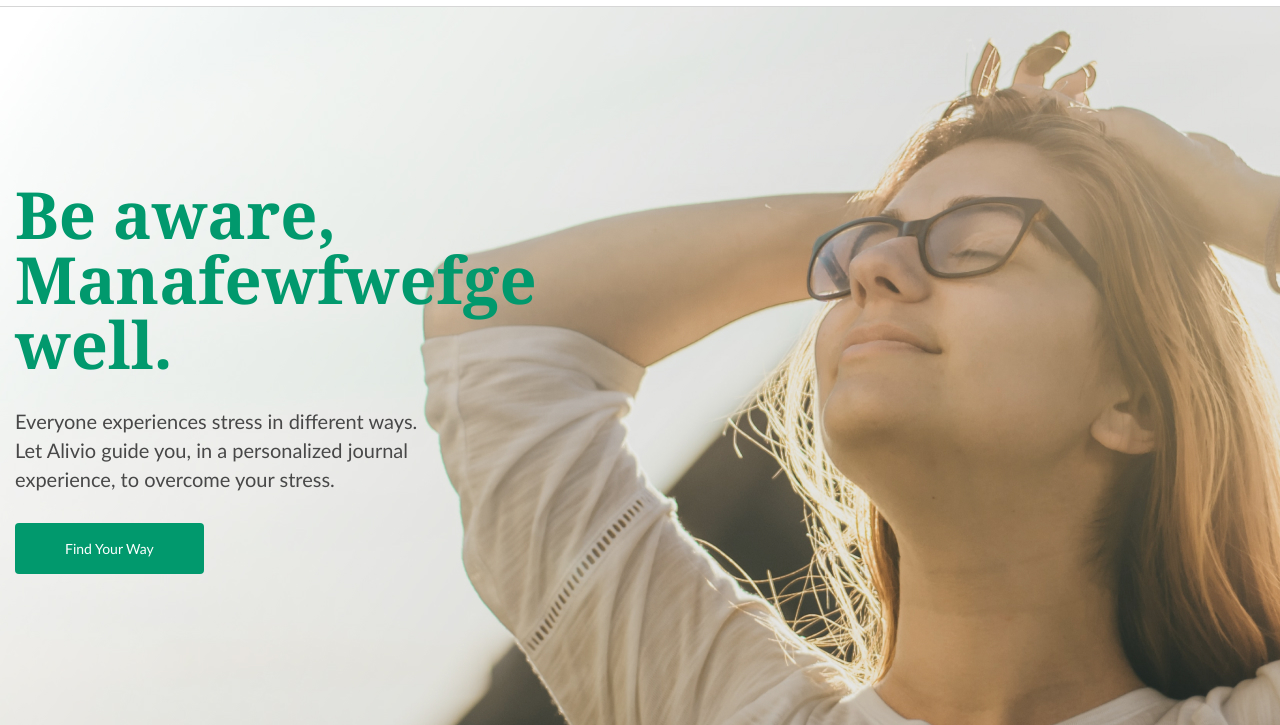
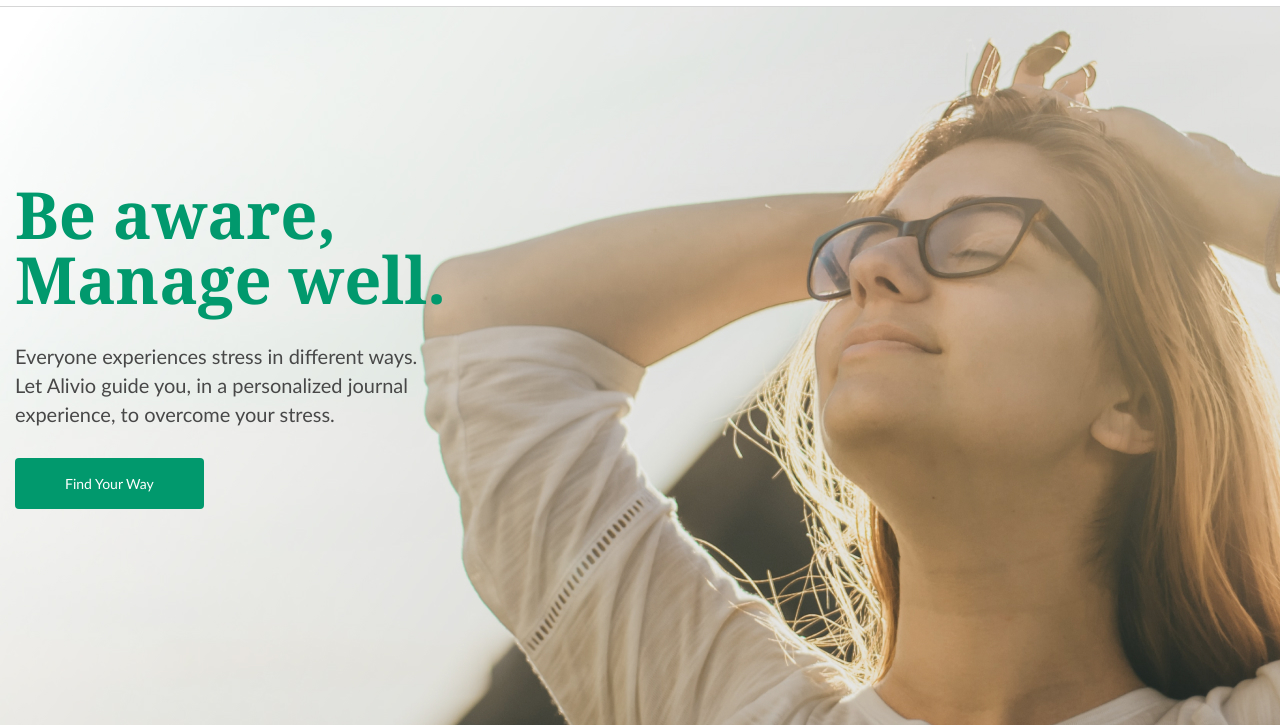
Before and after one commit to TheMRX666/006, a plain HTML site: page index.html in a window 1280 px wide. Shown: the part 75-800 px from the top of the page. Drawn offline with Linux system fonts and the light colour scheme.

Commit message:
Update index.html

```diff
--- a/index.html
+++ b/index.html
@@ -73,7 +73,7 @@
         <section class="home">
             <div class="container">
                 <div class="home-content">
-                    <h1 class="home-head">Be aware, Manafewfwefge well.</h1>
+                    <h1 class="home-head">Be aware, Manage well.</h1>
                     <div class="home-text">
                         <p>Everyone experiences stress in different ways. Let Alivio guide you, in a personalized journal experience, to overcome your stress.</p>
                     </div>
```
